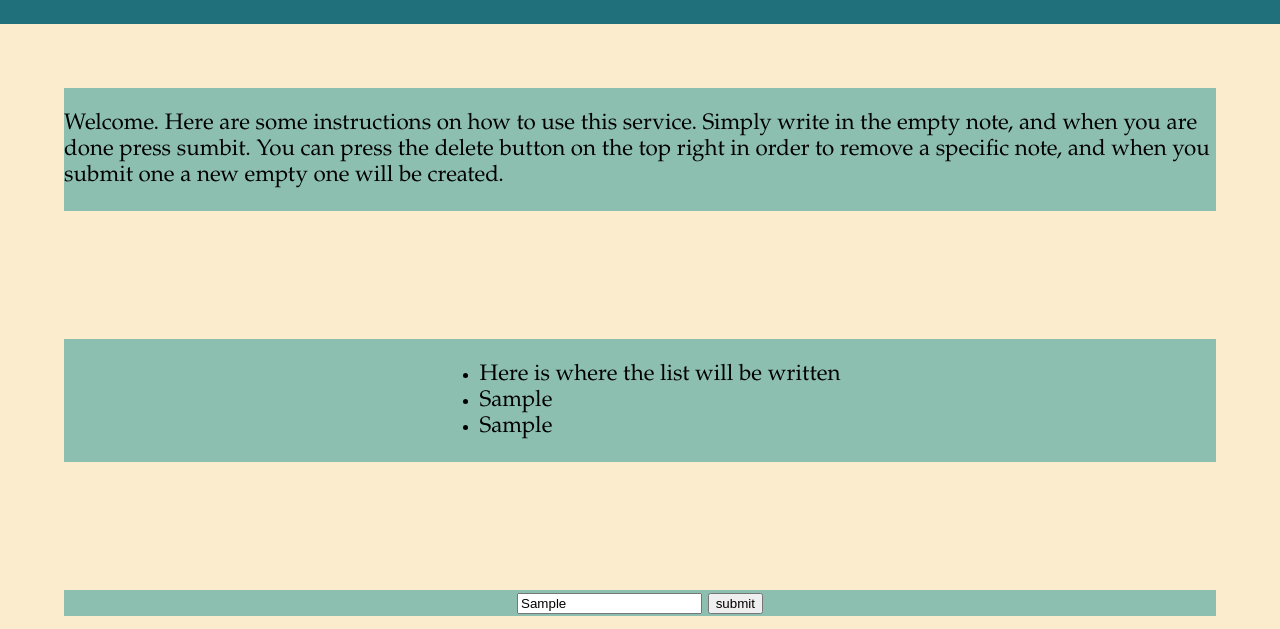
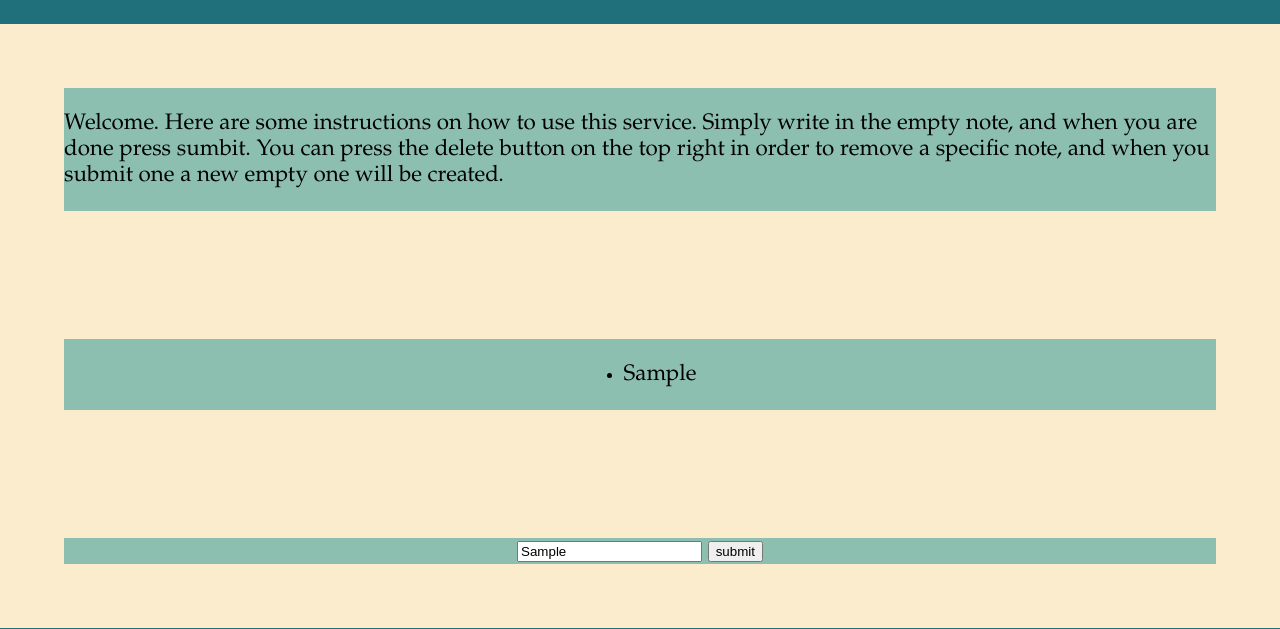
Before and after one commit to Hustra03/Projekt-3, a plain HTML site: page index.html in a window 1280 px wide. Both pictures are taken after typing "Sample" into the empty fields and a click on the button "submit". Shown: the part 125-754 px from the top of the page. Drawn offline with Linux system fonts and the light colour scheme.

Commit message:
fortsatt arbete med local storage

```diff
--- a/css/main.css
+++ b/css/main.css
@@ -30,6 +30,9 @@ justify-content: center;
 margin: 5vw;
 }
 
+.textitem
+{background-color: #8DBFB1;}
+
 .delete
 {visibility: hidden;}
 
--- a/index.html
+++ b/index.html
@@ -5,7 +5,7 @@
     <meta name="viewport" content="width=device-width, initial-scale=1.0" />
     <title>Document</title>
     <link rel="stylesheet" href="css/main.css" />
-    <script src="javascript/main.js"></script>
+    <script  src="javascript/main.js" defer></script>
   </head>
   <body>
     <header>
@@ -14,14 +14,14 @@
 
     <main>
       <div class="lappar">
-        <div class="lapp" id="help">
+        <div class="lapp" id="#help">
           <p>Welcome. Here are some instructions on how to use this service. Simply write in the empty note, and when you are done press sumbit.
             You can press the delete button on the top right in order to remove a specific note, and when you submit one a new empty one will be created.</p>
         </div>
 
         <div class="lapp" >
           <ul id= "list">
-            <li>Here is where the list will be written</li>
+
           </ul>
         </div>
 
--- a/javascript/main.js
+++ b/javascript/main.js
@@ -1,42 +1,38 @@
-"use strict";
-const LOCAL_STORAGE_KEY =  "app.todos";
-let listStorage = JSON.parse(localStorage.getItem(LOCAL_STORAGE_KEY)) || [];
+"use strict"; //använd modern javascript
+
+const LOCAL_STORAGE_KEY_TODOS =  "app.todos";
+let todos  = JSON.parse(localStorage.getItem(LOCAL_STORAGE_KEY_TODOS)) || [];
+let listRoot = document.getElementById('list');
+
 
 function CreateNote() {
     let text = document.getElementById('textbox').value;
     if (text.trim() != "")
     {
-        var position = document.getElementById('list');
-        position.insertAdjacentHTML('beforeend', '<li>'+text+'</li>');
-        listStorage = ('beforeend', '<li>'+text+'</li>')
+        let todoListItem = document.createElement("li");
+        let list = document.getElementById('list');
+        todoListItem.innerText = text;
+        todoListItem.classList.add("textitem");
+        todoListItem.addEventListener("click", DeleteNote)
+        list.append(todoListItem);
         updateList();
     }
 }
 
-function DeleteNote()
+function DeleteNote(event)
 {
     let node = document.getElementById("list");
     let child = event.target;
-    //let child = node.querySelector(selectors);
     let throwawayNode = node.removeChild(child);
-    let listStorage = JSON.parse(localStorage.getItem(LOCAL_STORAGE_KEY)) || [];
+    todos = document.getElementById('list').innerHTML
     updateList();
 }
 
 function updateList() {
     saveList();
-    var position = document.getElementById('list');
-    //while (position.firstChild) {
-    //    position.removeChild(position.firstChild);}
-    position.insertAdjacentHTML('beforeend', listStorage);
     console.log(localStorage)
-
-
   }
 
   function saveList() {
-    localStorage.setItem(LOCAL_STORAGE_KEY, JSON.stringify(listStorage));
+    localStorage.setItem(LOCAL_STORAGE_KEY_TODOS, JSON.stringify(todos));
   }
-
-  addEventListener("click", DeleteNote)
-  updateList();
```
